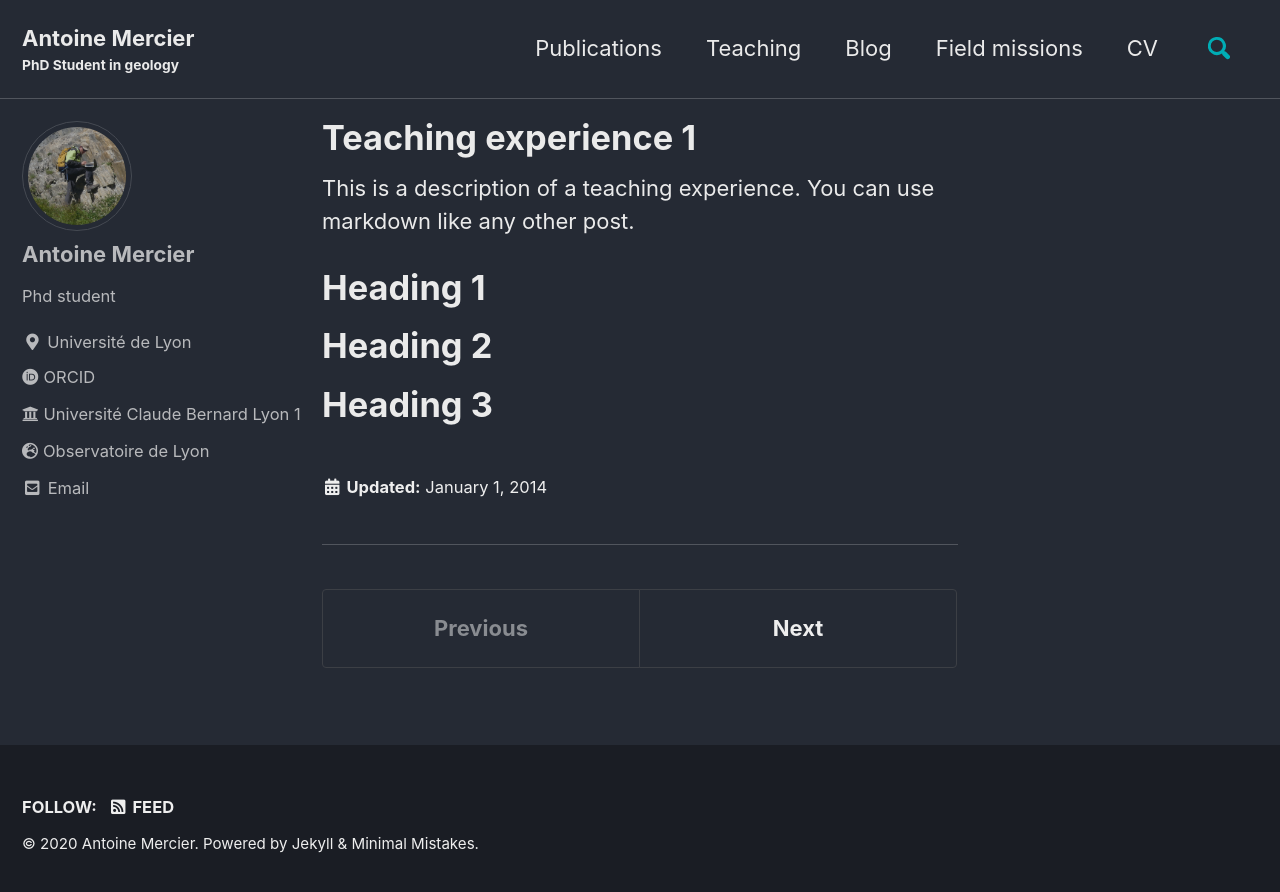
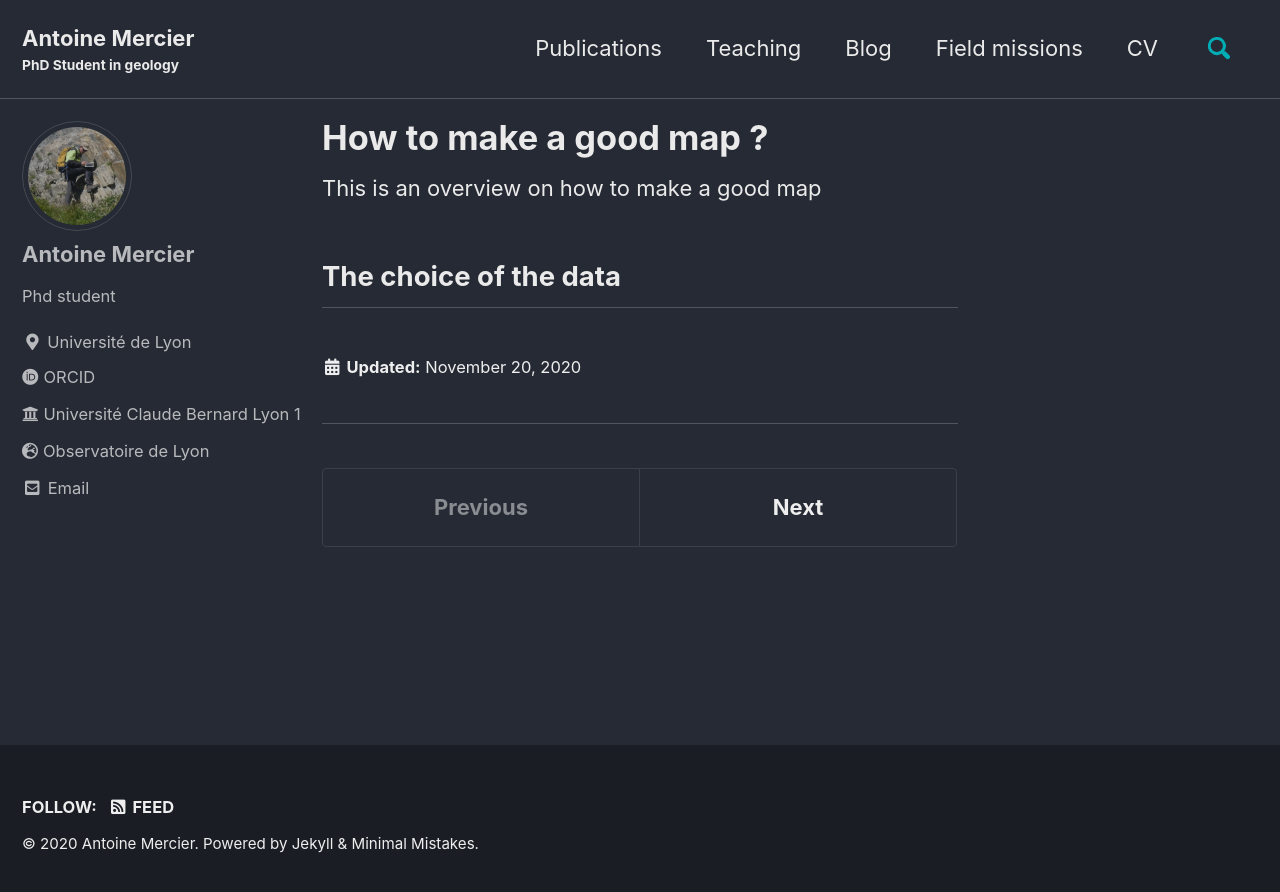
Before and after one commit to AntoineMercier/AntoineMercier.github.io, a Jekyll site: the page built from _teaching/2014-spring-teaching-1.md, in a window 1280 px wide. Shown: the top 892 px of the page. Built offline with Jekyll 4.4.1, drawn with Linux system fonts in a browser that asks for light colours; cached includes are drawn as plain includes.

Commit message:
Update 2014-spring-teaching-1.md

```diff
--- a/_teaching/2014-spring-teaching-1.md
+++ b/_teaching/2014-spring-teaching-1.md
@@ -1,20 +1,11 @@
 ---
-title: "Teaching experience 1"
+title: "How to make a good map ?"
 collection: teaching
 type: "Undergraduate course"
-permalink: /teaching/2014-spring-teaching-1
-venue: "University 1, Department"
-date: 2014-01-01
-location: "City, Country"
+permalink: /teaching/2014-GoodMap
+date: 2020-11-20
 ---
 
-This is a description of a teaching experience. You can use markdown like any other post.
+This is an overview on how to make a good map
 
-Heading 1
-======
-
-Heading 2
-======
-
-Heading 3
-======
+## The choice of the data
```
